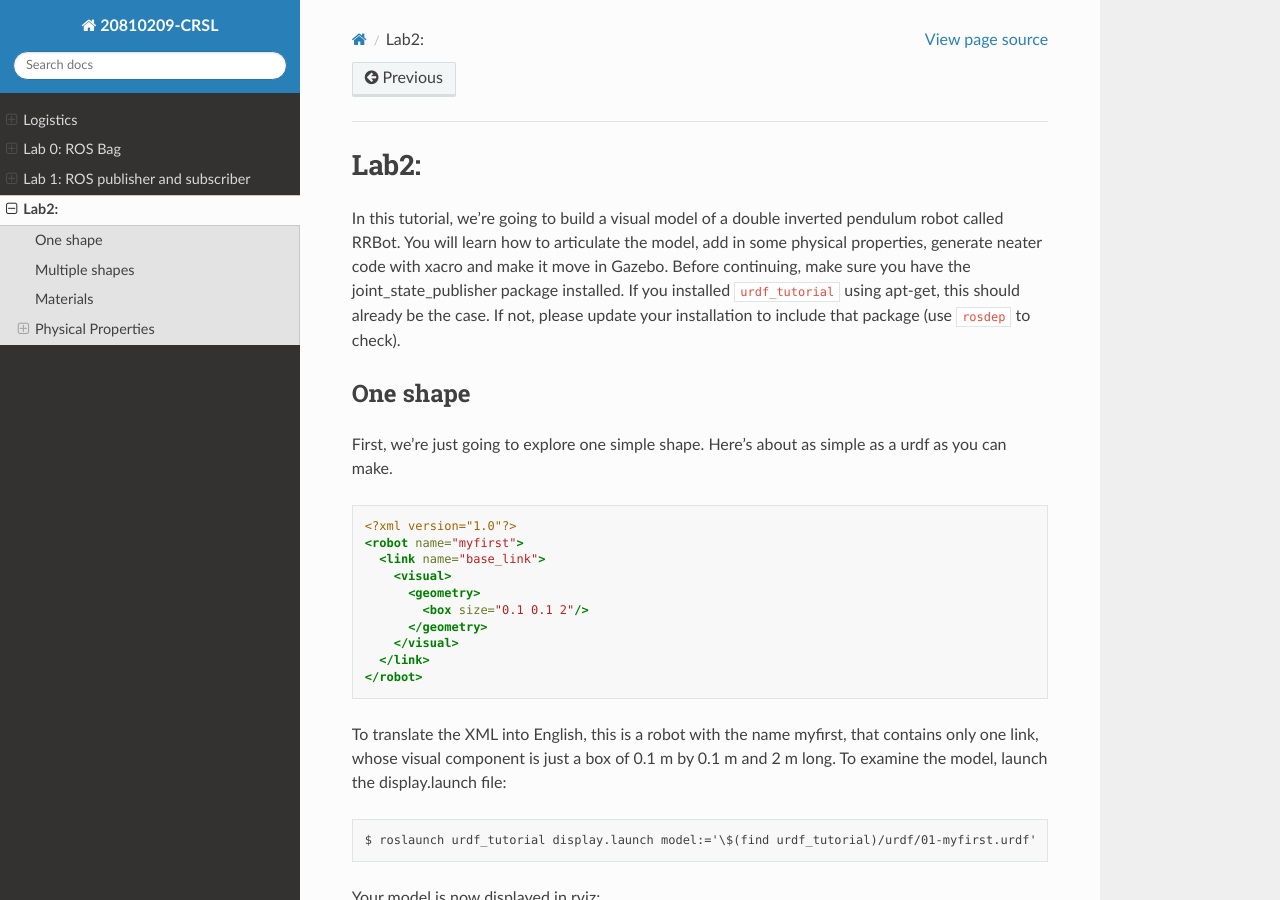
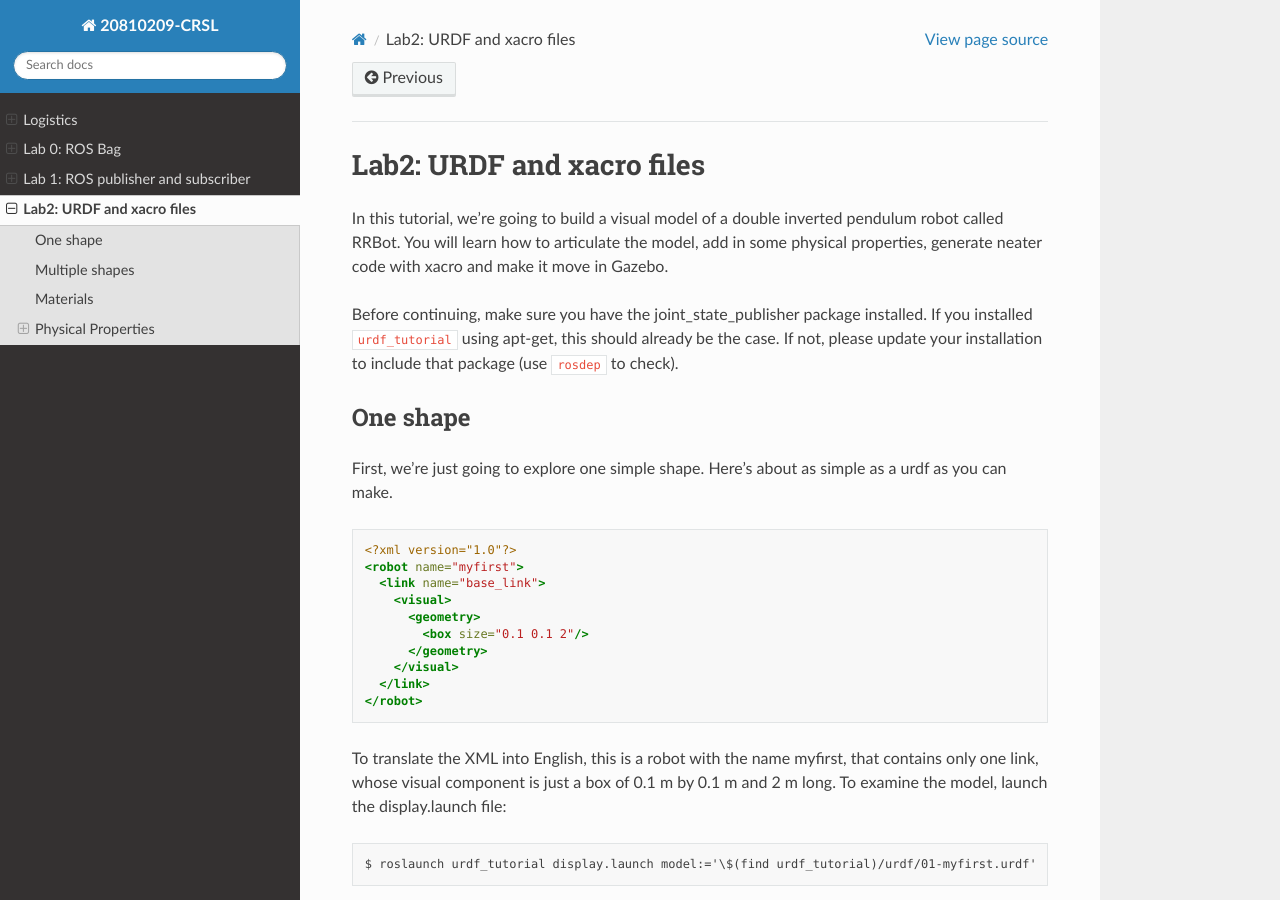
Before and after one commit to newline-lab/20810209, a Sphinx documentation site: the page built from docs/source/lab2.rst, in a window 1280 px wide and 900 px high. Built offline with Sphinx 7.4.7 and the Read the Docs theme 2.0.0, drawn with Linux system fonts in a browser that asks for light colours.

Commit message:
Update lab2.rst

```diff
--- a/docs/source/lab2.rst
+++ b/docs/source/lab2.rst
@@ -1,7 +1,8 @@
-Lab2:
+Lab2: URDF and xacro files
 ########
 
 In this tutorial, we’re going to build a visual model of a double inverted pendulum robot called RRBot. You will learn how to articulate the model, add in some physical properties, generate neater code with xacro and make it move in Gazebo.
+
 Before continuing, make sure you have the joint\_state\_publisher package installed. If you installed ``urdf_tutorial`` using apt-get, this should already be the case. If not, please update your installation to include that package (use ``rosdep`` to check).
 
 One shape
```
